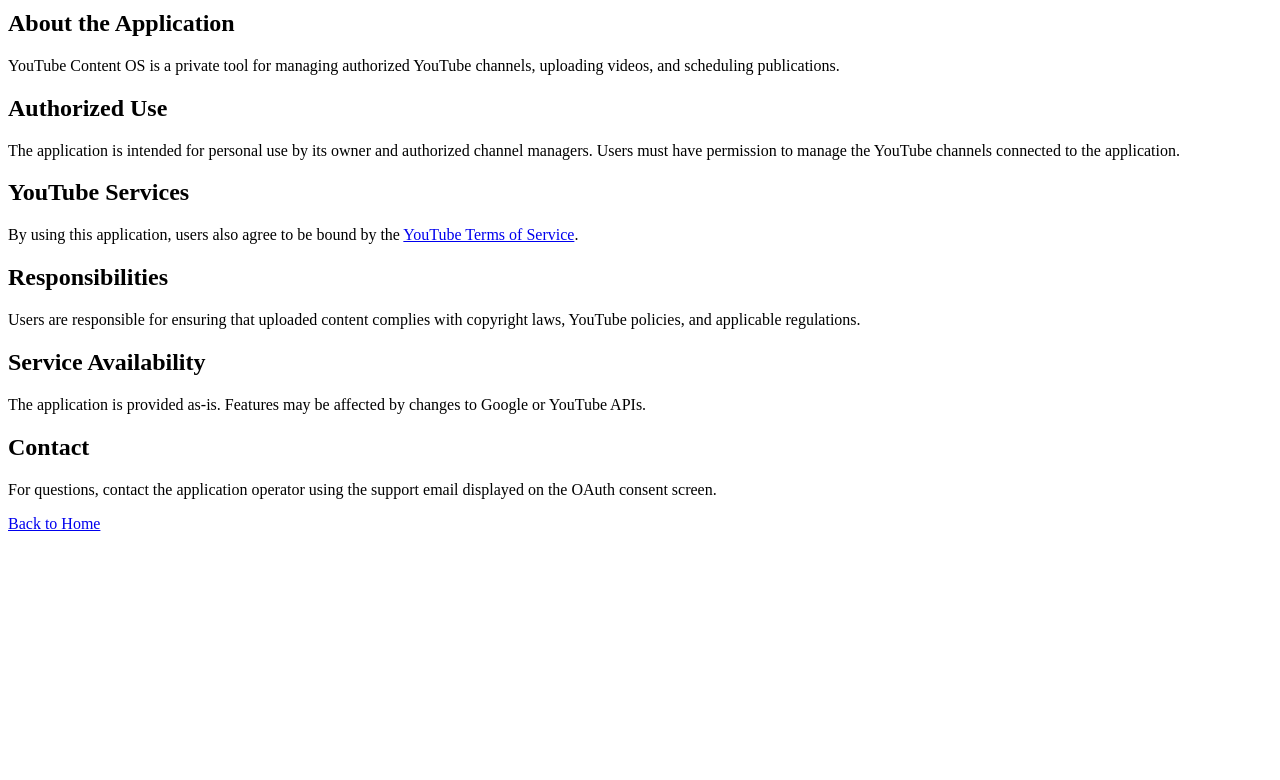
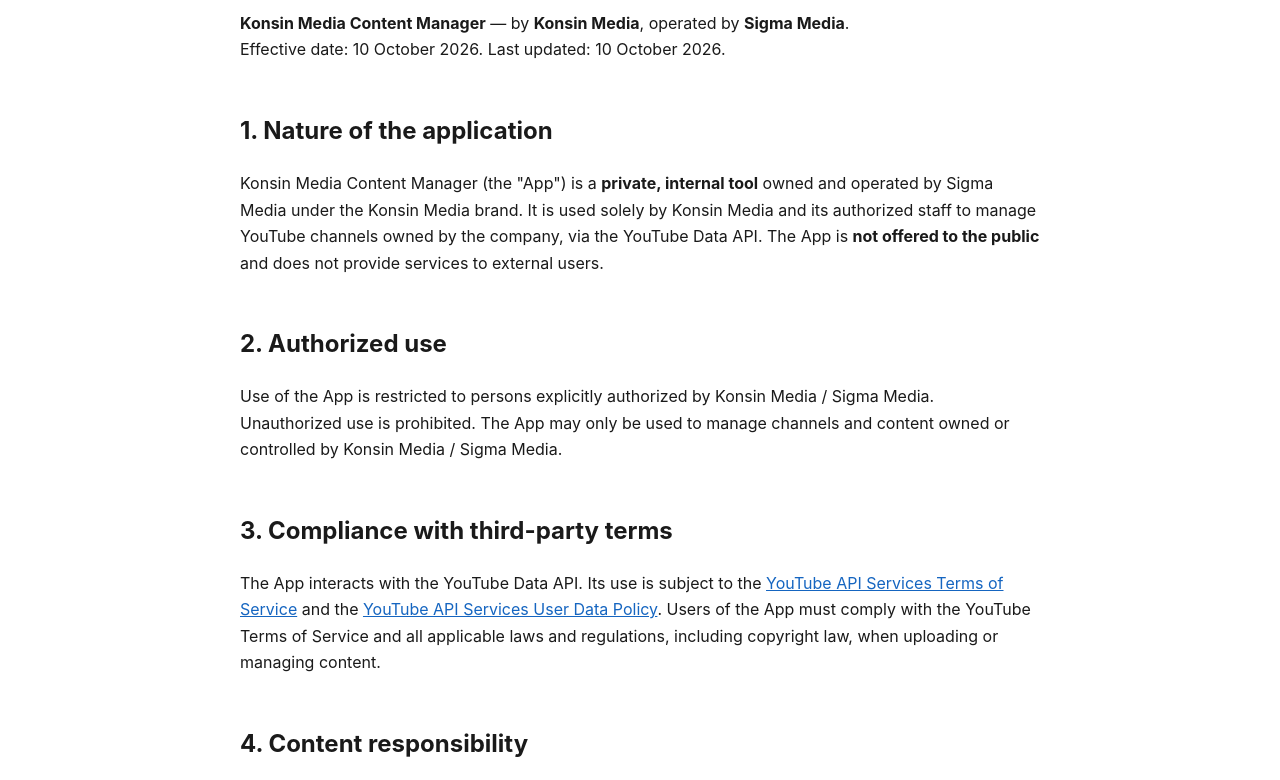
Before and after one commit to konsinmedia-alt/konsinmedia-alt.github.io, a plain HTML site: page terms.html in a window 1280 px wide. Shown: the part 108-888 px from the top of the page. Before the commit the page ends 800 px from the top, so only its background shows below. Drawn offline with Linux system fonts and the light colour scheme.

Commit message:
Update terms.html

```diff
--- a/terms.html
+++ b/terms.html
@@ -1,47 +1,72 @@
-
 <!DOCTYPE html>
 <html lang="en">
 <head>
-  <meta charset="UTF-8">
-  <meta name="viewport" content="width=device-width, initial-scale=1">
-  <title>Terms of Service - YouTube Content OS</title>
+<meta charset="UTF-8">
+<meta name="viewport" content="width=device-width, initial-scale=1.0">
+<title>Terms of Service — Konsin Media Content Manager</title>
+<style>
+  body { font-family: -apple-system, BlinkMacSystemFont, "Segoe UI", Roboto, Helvetica, Arial, sans-serif;
+         max-width: 800px; margin: 0 auto; padding: 32px 20px; color: #1a1a1a; line-height: 1.65; }
+  h1 { font-size: 1.8em; }
+  h2 { margin-top: 2em; }
+  footer { margin-top: 48px; padding-top: 16px; border-top: 1px solid #ddd; font-size: 0.9em; color: #666; }
+  a { color: #1565c0; }
+</style>
 </head>
 <body>
-  <h1>Terms of Service</h1>
-  <p>Last updated: October 9, 2026</p>
 
-  <h2>About the Application</h2>
-  <p>YouTube Content OS is a private tool for
-  managing authorized YouTube channels,
-  uploading videos, and scheduling publications.</p>
+<h1>Terms of Service</h1>
+<p><strong>Konsin Media Content Manager</strong> — by <strong>Konsin Media</strong>, operated by <strong>Sigma Media</strong>.<br>
+Effective date: 10 October 2026. Last updated: 10 October 2026.</p>
 
-  <h2>Authorized Use</h2>
-  <p>The application is intended for personal use
-  by its owner and authorized channel managers.
-  Users must have permission to manage the
-  YouTube channels connected to the application.</p>
+<h2>1. Nature of the application</h2>
+<p>Konsin Media Content Manager (the "App") is a <strong>private, internal tool</strong> owned and operated by
+Sigma Media under the Konsin Media brand. It is used solely by Konsin Media and its authorized staff to manage
+YouTube channels owned by the company, via the YouTube Data API. The App is <strong>not offered to the public</strong>
+and does not provide services to external users.</p>
 
-  <h2>YouTube Services</h2>
-  <p>By using this application, users also agree
-  to be bound by the
-  <a href="https://www.youtube.com/t/terms">
-  YouTube Terms of Service</a>.</p>
+<h2>2. Authorized use</h2>
+<p>Use of the App is restricted to persons explicitly authorized by Konsin Media / Sigma Media. Unauthorized use
+is prohibited. The App may only be used to manage channels and content owned or controlled by Konsin Media /
+Sigma Media.</p>
 
-  <h2>Responsibilities</h2>
-  <p>Users are responsible for ensuring that
-  uploaded content complies with copyright laws,
-  YouTube policies, and applicable regulations.</p>
+<h2>3. Compliance with third-party terms</h2>
+<p>The App interacts with the YouTube Data API. Its use is subject to the
+<a href="https://developers.google.com/youtube/terms/api-services-terms-of-service">YouTube API Services Terms of Service</a>
+and the <a href="https://developers.google.com/terms/api-services-user-data-policy">YouTube API Services User Data Policy</a>.
+Users of the App must comply with the YouTube Terms of Service and all applicable laws and regulations,
+including copyright law, when uploading or managing content.</p>
 
-  <h2>Service Availability</h2>
-  <p>The application is provided as-is.
-  Features may be affected by changes to
-  Google or YouTube APIs.</p>
+<h2>4. Content responsibility</h2>
+<p>All video content, metadata, and thumbnails managed through the App are the sole responsibility of the
+authorized user performing the action. Konsin Media / Sigma Media are responsible for ensuring that content
+uploaded through the App complies with YouTube's Community Guidelines and copyright policies.</p>
 
-  <h2>Contact</h2>
-  <p>For questions, contact the application
-  operator using the support email displayed
-  on the OAuth consent screen.</p>
+<h2>5. Disclaimer of warranties</h2>
+<p>The App is provided "as is" for internal use, without warranties of any kind, express or implied, to the
+maximum extent permitted by law.</p>
 
-  <p><a href="/">Back to Home</a></p>
+<h2>6. Limitation of liability</h2>
+<p>To the maximum extent permitted by law, Konsin Media / Sigma Media shall not be liable for any indirect,
+incidental, or consequential damages arising from use of the App. Use of the App is at the operator's own risk.</p>
+
+<h2>7. Termination of access</h2>
+<p>Konsin Media / Sigma Media may suspend or revoke access to the App for any authorized user at any time.
+Google account access may also be revoked at any time via
+<a href="https://myaccount.google.com/permissions">Google account permissions</a>.</p>
+
+<h2>8. Changes to these terms</h2>
+<p>We may update these terms as the App evolves. The current version will always be published at this URL.</p>
+
+<h2>9. Contact</h2>
+<p>For questions about these terms, contact:
+<a href="mailto:lightbodyfrushour@gmail.com">lightbodyfrushour@gmail.com</a>
+(Konsin Media, operated by Sigma Media).</p>
+
+<footer>
+  &copy; 2026 Konsin Media (operated by Sigma Media). All rights reserved.<br>
+  <a href="index.html">Home</a> &middot; <a href="privacy.html">Privacy Policy</a>
+</footer>
+
 </body>
 </html>
```
